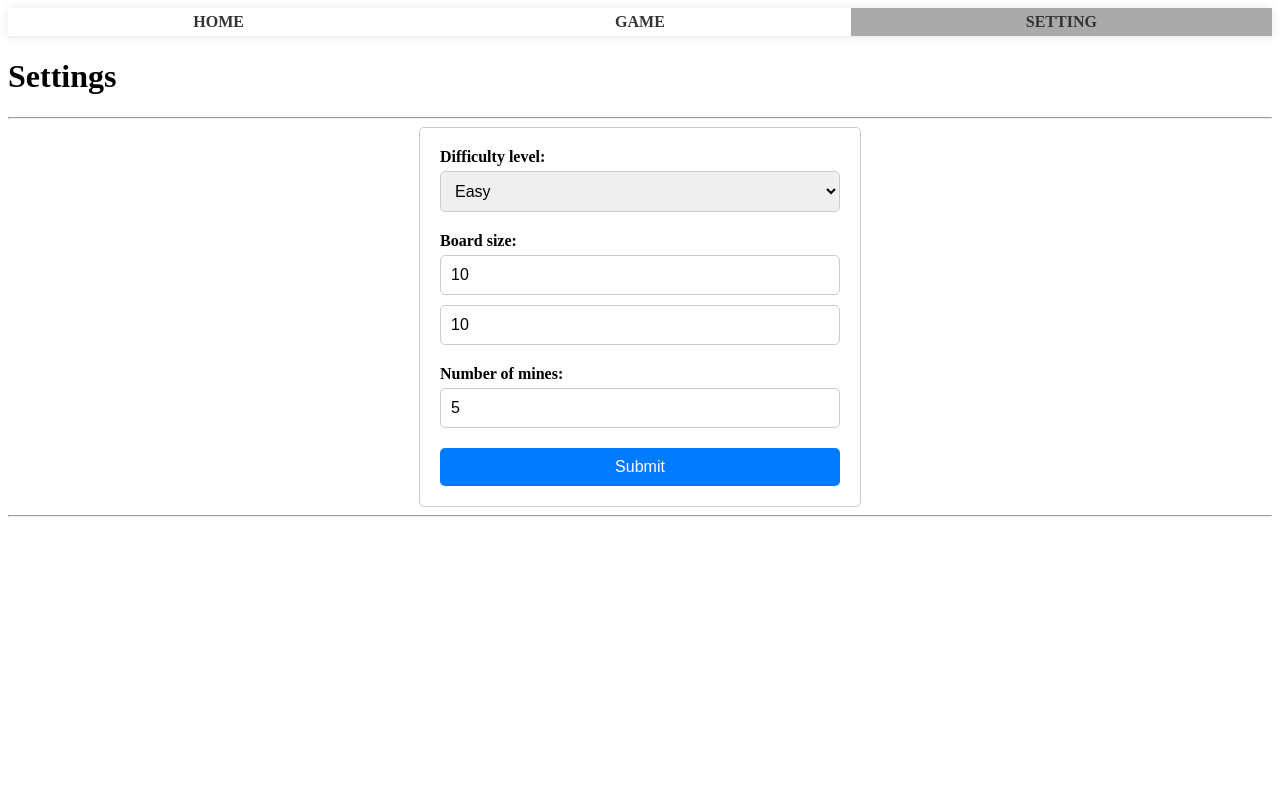
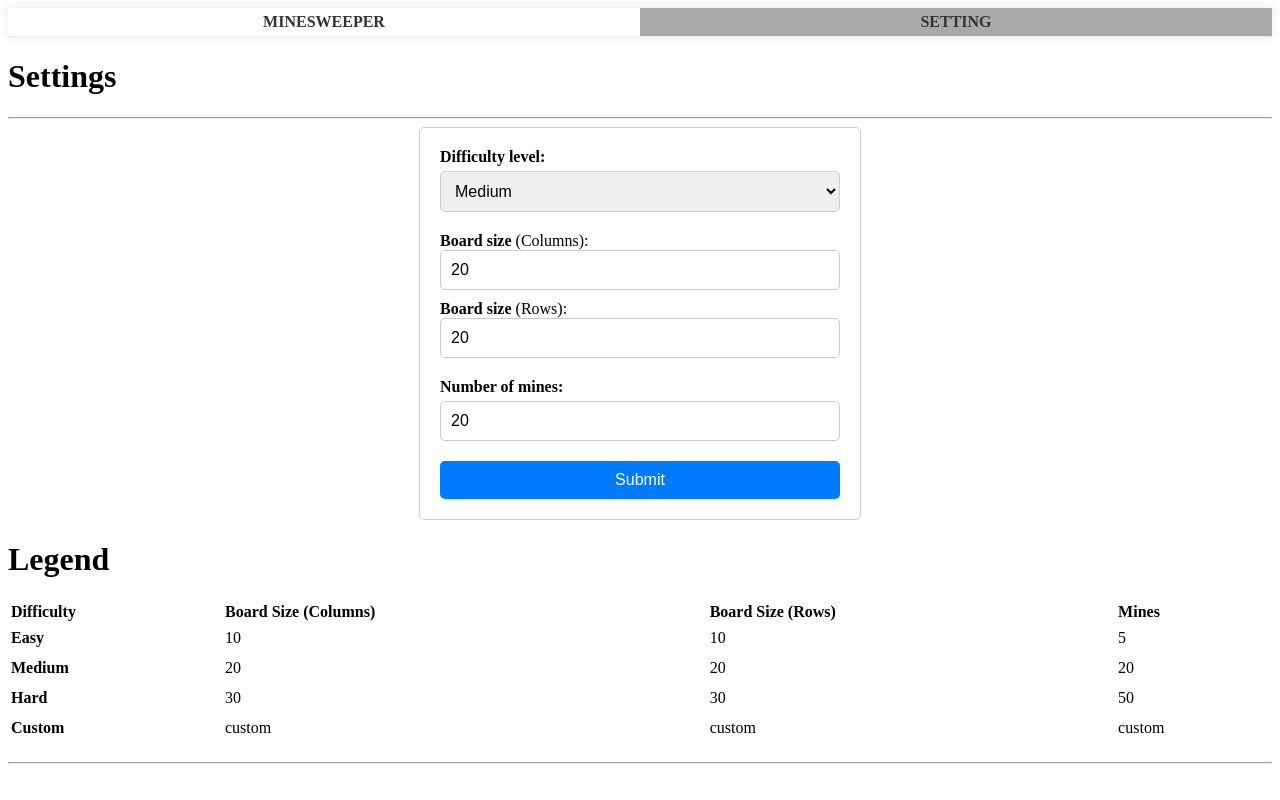
Before and after one commit to salvatorelaspata/minesweeper-vite-react, a React (Vite) app: page /settings in a window 1280 px wide. Built offline with nearby package versions, Linux system fonts and the light colour scheme.

Commit message:
worka e non worka .-.

```diff
--- a/src/App.jsx
+++ b/src/App.jsx
@@ -1,6 +1,6 @@
 import { Route, Routes } from "react-router-dom";
 // pages
-import Home from './pages/Home';
+// import Home from './pages/Home';
 import ErrorPage from './pages/ErrorPage';
 import Layout from './components/Layout';
 import Game from './pages/Game';
@@ -11,8 +11,8 @@ function App () {
     <>
       <Routes>
         <Route path="/" element={<Layout />}>
-          <Route index element={<Home />} />
-          <Route path="game" element={<Game />} />
+          {/* <Route index element={<Home />} /> */}
+          <Route index element={<Game />} />
           <Route path='settings' element={<Settings />} />
           <Route path="*" element={<ErrorPage />} />
         </Route>
--- a/src/components/Header.jsx
+++ b/src/components/Header.jsx
@@ -6,11 +6,11 @@ function Header ({ pathname }) {
     <nav>
       <ul>
         <li className={"/" === pathname ? 'active' : ''}>
-          <Link to="/">Home</Link>
+          <Link to="/">Minesweeper</Link>
         </li>
-        <li className={"/game" === pathname ? 'active' : ''}>
+        {/* <li className={"/game" === pathname ? 'active' : ''}>
           <Link to="/game" >Game</Link>
-        </li>
+        </li> */}
         <li className={"/settings" === pathname ? 'active' : ''}>
           <Link to="/settings" >Setting</Link>
         </li>
--- a/src/components/SubHeader.jsx
+++ b/src/components/SubHeader.jsx
@@ -8,11 +8,11 @@ function SubHeader () {
     let _title = '';
     switch (pathname) {
       case '/':
-        _title = 'Home';
-        break;
-      case '/game':
         _title = 'Game';
         break;
+      // case '/game':
+      //   _title = 'Game';
+      //   break;
       case '/settings':
         _title = 'Settings';
         break;
--- a/src/hooks/main.js
+++ b/src/hooks/main.js
@@ -74,15 +74,22 @@ const _getAdiacentCells = (plane, x, y) => {
 
 // function to reveal the cell and all the adiacent cells
 export const revealCell = (plane, x, y, i = 0) => {
+  // 1. se la cella che si sta analizzando contiene un numero non fare nulla
   if (plane[x][y].neighborCount) return
+  // 2. se la cella non contiene un numero è papabile per la ricorsione quindi recupero le celle adiacenti
   const adiacentCells = _getAdiacentCells(plane, x, y)
+  // 3. se non ci sono mine tra le celle adiacenti (every --> se tutte non sono mine)
   if (adiacentCells.every((c) => !c.isMine))
+    // 4. per ogni cella adiacente
     adiacentCells.forEach((_cell) => {
+      // 5. se la cella in esame non contiene un numero (neighborCount) e non è stata già controllata (checked)
       if (!_cell.neighborCount && !_cell.isChecked) {
+        // 6. setta la cella come checked
         plane[_cell.x][_cell.y].isChecked = true
-        revealCell(plane, _cell.x, _cell.y, i++)
+        // 7. richiama la funzione ricorsivamente incrementano l'indice (i)
+        revealCell(plane, _cell.x, _cell.y, i)
       }
-      else if (_cell.neighborCount && i > 0) {
+      else if (_cell.neighborCount) {
         plane[_cell.x][_cell.y].isChecked = true
       }
     })
--- a/src/pages/Game.jsx
+++ b/src/pages/Game.jsx
@@ -1,9 +1,9 @@
-import React, { useState, useEffect, useMemo } from 'react';
-import { revealCell } from '../hooks/main'
+import React, { useEffect } from 'react';
+import Cell from '../components/Cell';
+import { useStore, action } from '../store';
 
 import './Game.css'
-import Cell from '../components/Cell';
-import { useStore, action } from '../store';
+import { GAME_STATUS } from '../utils/constants';
 
 
 const Game = () => {
@@ -15,8 +15,10 @@ const Game = () => {
   }
 
   useEffect(() => {
-    game.status === 'not started' && _generate()
+    game.status === GAME_STATUS.NOT_STARTED && _generate()
   }, [])
+
+  action.checkWin()
 
   const renderBoard = () => {
     if (!game.plane.length) return null
@@ -45,7 +47,7 @@ const Game = () => {
       <div className="minesweeper-header">
         <div className="config.numMines">{config.numMines}</div>
         <div className={`status ${game.status}`}>{game.status}</div>
-        <button onClick={() => _generate()}>New Game</button>
+        <button onClick={() => { action.setGameStatus('started'); _generate() }}>New Game</button>
       </div>
       <div className="minesweeper">
         <div className="board">{renderBoard()}</div>
--- a/src/pages/Settings.css
+++ b/src/pages/Settings.css
@@ -61,3 +61,29 @@
   color: red;
   margin-top: 10px;
 }
+
+/* Legend */
+.legend {
+  width: 100%;
+  margin-bottom: 10px;
+}
+
+.legend table {
+  width: 100%;
+}
+
+.legend table thead {
+  font-weight: bold;
+  text-align: left;
+}
+
+.legend table tbody tr td {
+  padding-top: 5px;
+  padding-bottom: 5px;
+}
+
+/* capitalize first column */
+.legend table tbody tr td:first-child {
+  text-transform: capitalize;
+  font-weight: bold;
+}
--- a/src/pages/Settings.jsx
+++ b/src/pages/Settings.jsx
@@ -6,14 +6,14 @@ function Settings () {
   const { config } = useStore();
   const [formValues, setFormValues] = useState({
     difficulty: config.difficulty,
-    boardCol: STANDARD_CONFIG['easy'].boardCol,
-    boardRow: STANDARD_CONFIG['easy'].boardRow,
-    numMines: STANDARD_CONFIG['easy'].numMines,
+    boardCol: config.boardCol,
+    boardRow: config.boardRow,
+    numMines: config.numMines,
   });
 
   const handleInputChange = (event) => {
     const { name, value } = event.target;
-    setFormValues({ ...formValues, difficulty: 'custom', [name]: value });
+    setFormValues({ ...formValues, difficulty: 'custom', [name]: parseInt(value) });
   };
 
   const handleInputChangeSelect = (event) => {
@@ -46,8 +46,9 @@ function Settings () {
           </select>
         </div>
         <div className='settings-input-container'>
-          <label className='settings-label'>Board size:</label>
+          <label><span className='settings-label'>Board size </span>(Columns):</label>
           <input className="settings-input" type="text" name="boardCol" value={formValues.boardCol} onChange={handleInputChange} />
+          <label><span className='settings-label'>Board size </span>(Rows):</label>
           <input className="settings-input" type="text" name="boardRow" value={formValues.boardRow} onChange={handleInputChange} />
         </div>
         <div className='settings-input-container'>
@@ -56,6 +57,41 @@ function Settings () {
         </div>
         <button className="settings-submit" type="submit">Submit</button>
       </form>
+      {/* Legend */}
+      <div className='legend'>
+        <h1>Legend</h1>
+        <table>
+          <thead>
+            <tr>
+              <th>Difficulty</th>
+              <th>Board Size (Columns)</th>
+              <th>Board Size (Rows)</th>
+              <th>Mines</th>
+            </tr>
+          </thead>
+          <tbody>
+            {Object.entries({
+              ...STANDARD_CONFIG,
+              ...{
+                custom: {
+                  boardCol: 'custom',
+                  boardRow: 'custom',
+                  numMines: 'custom'
+                }
+              }
+            }).map(([key, value]) => {
+              return (
+                <tr key={key}>
+                  <td>{key}</td>
+                  <td>{value.boardCol}</td>
+                  <td>{value.boardRow}</td>
+                  <td>{value.numMines}</td>
+                </tr>
+              )
+            })}
+          </tbody>
+        </table>
+      </div>
     </div>
   );
 }
--- a/src/store.js
+++ b/src/store.js
@@ -1,17 +1,17 @@
 import { proxy, useSnapshot } from 'valtio'
 import { generatePlane, populatePlane, revealCell } from './hooks/main'
-import { DEFAULT_COLUMN, DEFAULT_MINES, DEFAULT_ROW } from './utils/constants'
+import { DEFAULT_COLUMN, DEFAULT_DIFFICULTY, DEFAULT_MINES, DEFAULT_ROW, GAME_STATUS } from './utils/constants'
 
 export const store = proxy({
   config: {
-    difficulty: 'easy',
+    difficulty: DEFAULT_DIFFICULTY,
     boardCol: DEFAULT_COLUMN,
     boardRow: DEFAULT_ROW,
     numMines: DEFAULT_MINES
   },
   game: {
     plane: [],
-    status: 'not started'
+    status: GAME_STATUS.NOT_STARTED
   }
 })
 
@@ -36,6 +36,7 @@ export const action = {
     store.game.status = status
   },
   setConfig (config) {
+    debugger;
     store.config = config
   },
   setChecked (row, col) {
@@ -44,6 +45,18 @@ export const action = {
   setFlagged (row, col) {
     store.game.plane[row][col].isFlagged = !store.game.plane[row][col].isFlagged
   },
+  checkWin () {
+    let count = 0
+    store.game.plane.forEach(row => {
+      row.forEach(cell => {
+        if (!cell.isChecked) count++
+      })
+    })
+    console.log(count, store.config.numMines)
+    if (count === store.config.numMines) {
+      action.setGameStatus('won')
+    }
+  }
 }
 
 export function useStore () {
--- a/src/utils/constants.js
+++ b/src/utils/constants.js
@@ -1,8 +1,3 @@
-
-export const DEFAULT_COLUMN = 10
-export const DEFAULT_ROW = 10
-export const DEFAULT_MINES = 5
-
 export const STANDARD_CONFIG = {
   easy: {
     boardCol: 10,
@@ -20,3 +15,14 @@ export const STANDARD_CONFIG = {
     numMines: 50
   }
 }
+export const DEFAULT_DIFFICULTY = 'medium'
+export const DEFAULT_COLUMN = STANDARD_CONFIG[DEFAULT_DIFFICULTY].boardCol
+export const DEFAULT_ROW = STANDARD_CONFIG[DEFAULT_DIFFICULTY].boardRow
+export const DEFAULT_MINES = STANDARD_CONFIG[DEFAULT_DIFFICULTY].numMines
+
+export const GAME_STATUS = {
+  NOT_STARTED: 'not started',
+  STARTED: 'started',
+  LOST: 'lost',
+  WON: 'won'
+}
```
